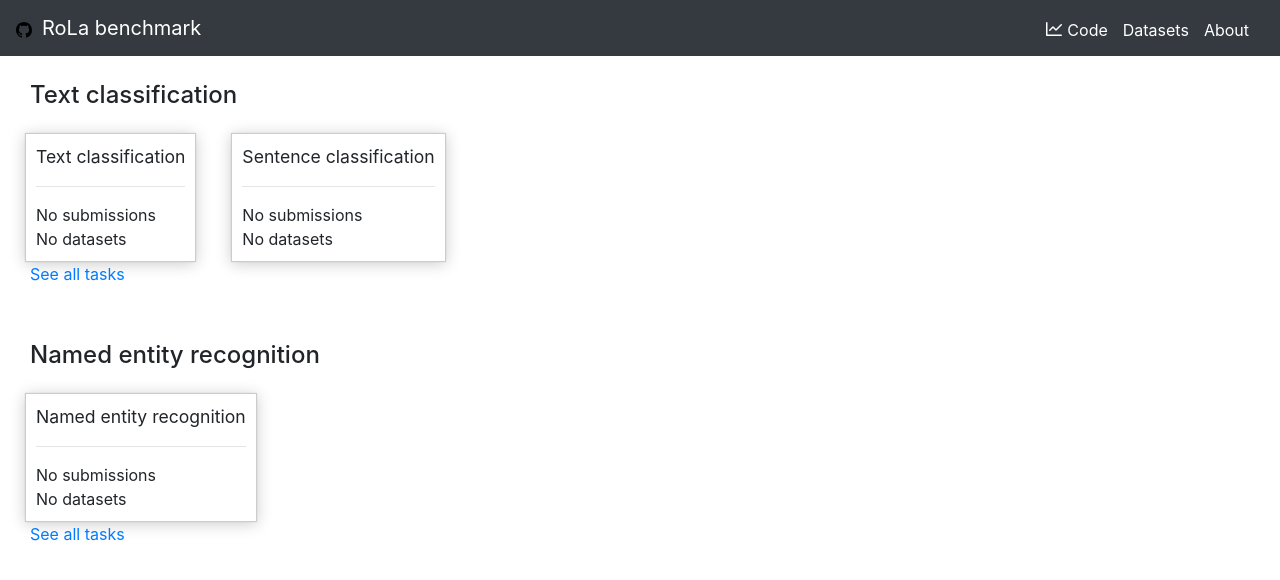
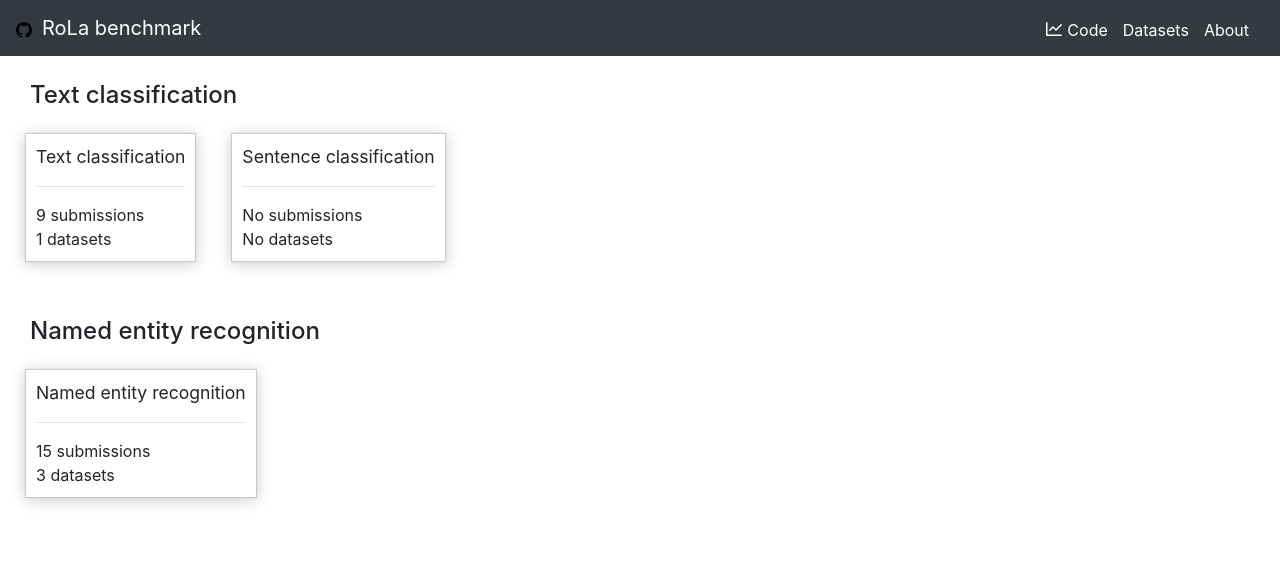
Before and after one commit to LiroBenchmark/LiroBenchmark.github.io, a React (Create React App) app: page / in a window 1280 px wide. Shown: the top 580 px of the page. Built offline with nearby package versions, Linux system fonts and the light colour scheme.

Commit message:
Display max 5 tasks in domain tile

```diff
--- a/src/Components/DomainTile.js
+++ b/src/Components/DomainTile.js
@@ -1,9 +1,10 @@
 import React from 'react';
 import TaskTile from './TaskTile.js';
 
+const DisplayedTasks = 5;
+
 class DomainTile extends React.Component{
     render(){
-        console.log(this.props);
         const data = {
             name: this.props.name,
             tasks: this.props.tasks,
@@ -17,13 +18,16 @@ class DomainTile extends React.Component{
                   </h4>
               </div>
               <div className="row task-tiles">
-                {data.tasks.map(t=>{
-                    return(<TaskTile id={t.id} name={t.name} description={t.description} />);
+                {data.tasks.slice(0, DisplayedTasks).map(t=>{
+                    return(<TaskTile id={t.id} name={t.name} description={t.description} submissions={t.submissions} datasets={t.datasets} />);
                 })}
               </div>
-              <div className="col-md-12 domain-tasks">
-                <a href={data.href}>See all tasks</a>
-              </div>
+              {
+                  data.tasks.length > DisplayedTasks &&
+                      <div className="col-md-12 domain-tasks">
+                        <a href={data.href}>See all {data.tasks.length} tasks</a>
+                      </div>
+                  }
             </div>
         );
     }
```
